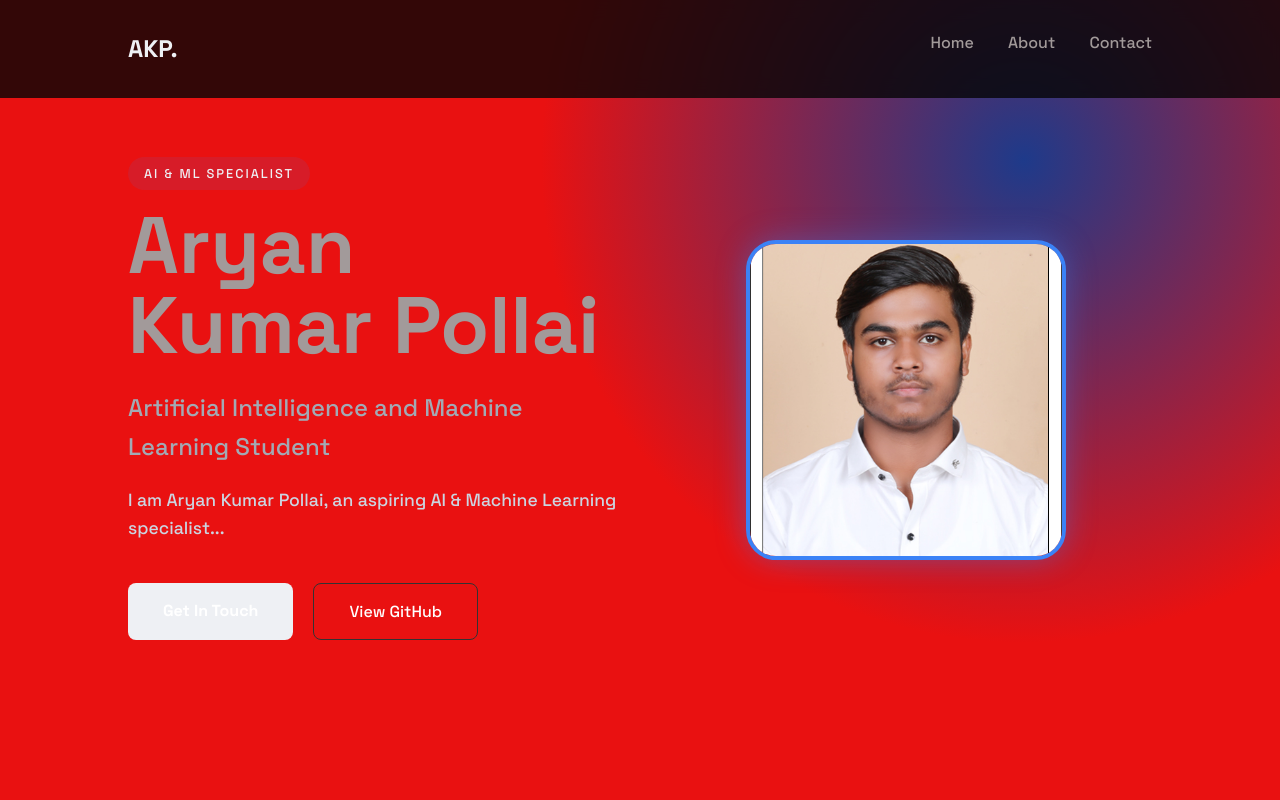
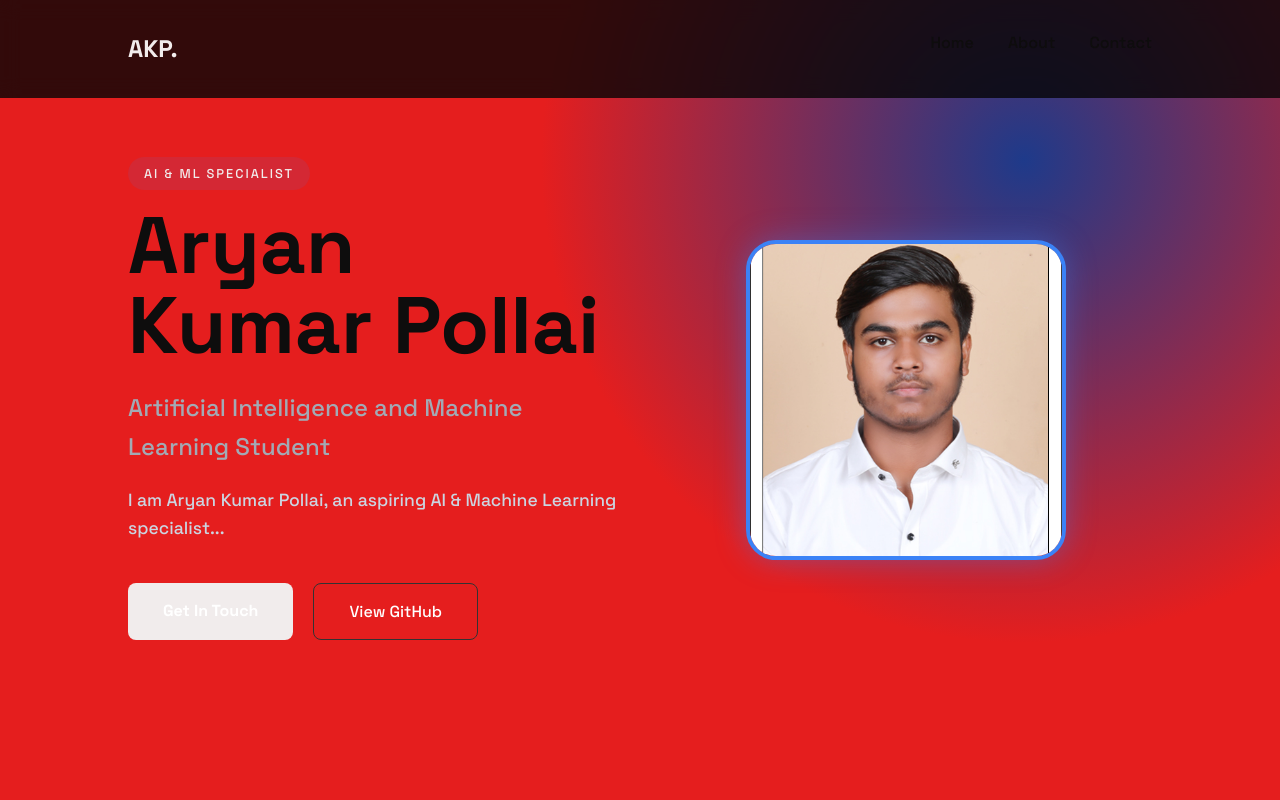
Before and after one commit to 25aimb13/my-portfolio, a website: page index.html in a window 1280 px wide. Shown: the top 800 px of the page. Drawn offline with Linux system fonts and the light colour scheme; no server answers.

Commit message:
Update style.css

```diff
--- a/style.css
+++ b/style.css
@@ -1,9 +1,9 @@
 @import url('https://fonts.googleapis.com/css2?family=Space+Grotesk:wght@300;500;700&display=swap');
 
 :root {
-    --bg: #e91111;
-    --accent: #eef0f4;
-    --text: #a29a9a;
+    --bg: #e51e1e;
+    --accent: #f1ecec;
+    --text: #0e0d0d;
     --secondary: #a2aab5;
 }
 
```
